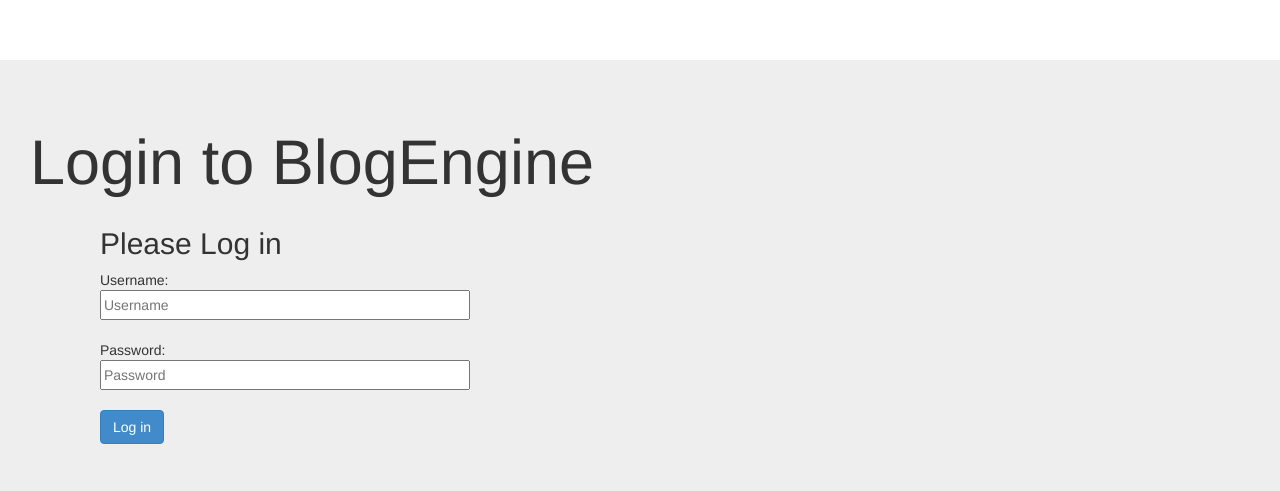
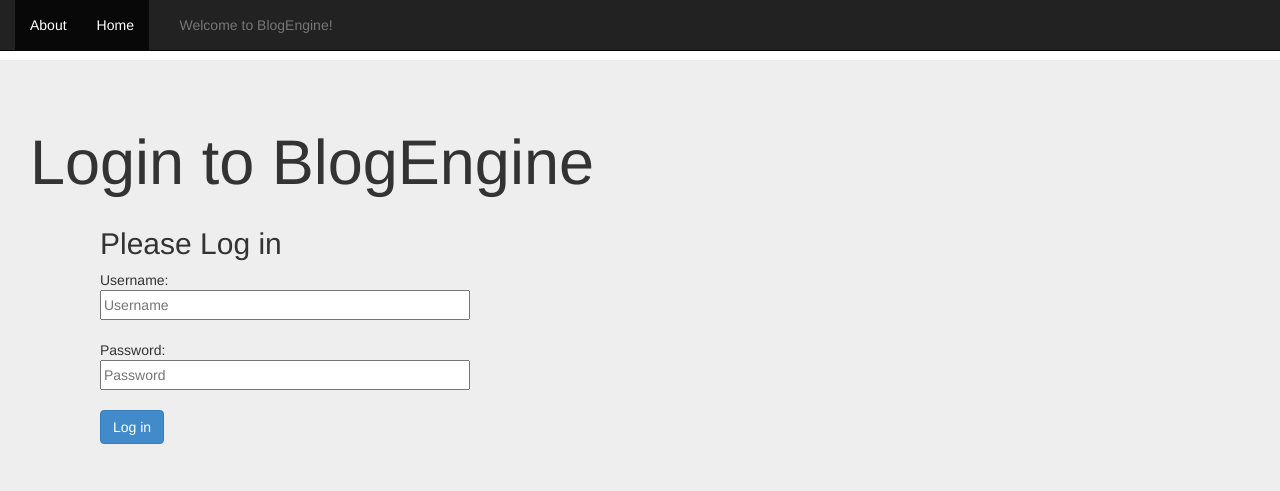
Before and after one commit to imindrajit/blog, a Django app: template templates/blog/login.html in a window 1280 px wide. Shown: the top 491 px of the page. Run offline with Django 3.2, Linux system fonts and the light colour scheme; the template is opened without the code that fills it, so the values that code supplies are empty; parts of the project's set-up code (start-up, migrations or seed data) failed here and were passed over; some libraries are stand-ins or nearby versions.

Commit message:
Update login.html

```diff
--- a/templates/blog/login.html
+++ b/templates/blog/login.html
@@ -10,6 +10,27 @@
     <title>Login</title>
 </head>
 <body>
+    <nav class="navbar navbar-inverse navbar-fixed-top" role="navigation">
+    <div class="container-fluid">
+    <div class="navbar-header">
+      <button type="button" class="navbar-toggle collapsed" data-toggle="collapse" data-target="#bs-example-navbar-collapse-1">
+      <span class="sr-only">Toggle navigation</span>
+      <span class="icon-bar"></span>
+      <span class="icon-bar"></span>
+      <span class="icon-bar"></span>
+      </button>
+    </div>
+
+    <div class="collapse navbar-collapse" id="bs-example-navbar-collapse-1">
+     <ul class="nav navbar-nav">
+       <li class="active"><a href="/about/">About</a></li>
+       <li class="active"><a href="/blogengine/">Home</a></li>
+       <li class="navbar-text">&nbsp;&nbsp;&nbsp;&nbsp;Welcome to BlogEngine!</li>
+     </ul>
+    </div>
+    </div>
+    </nav>
+
     {% block body_block %}
     <div class="jumbotron">
         <h1>Login to BlogEngine</h1>
```
